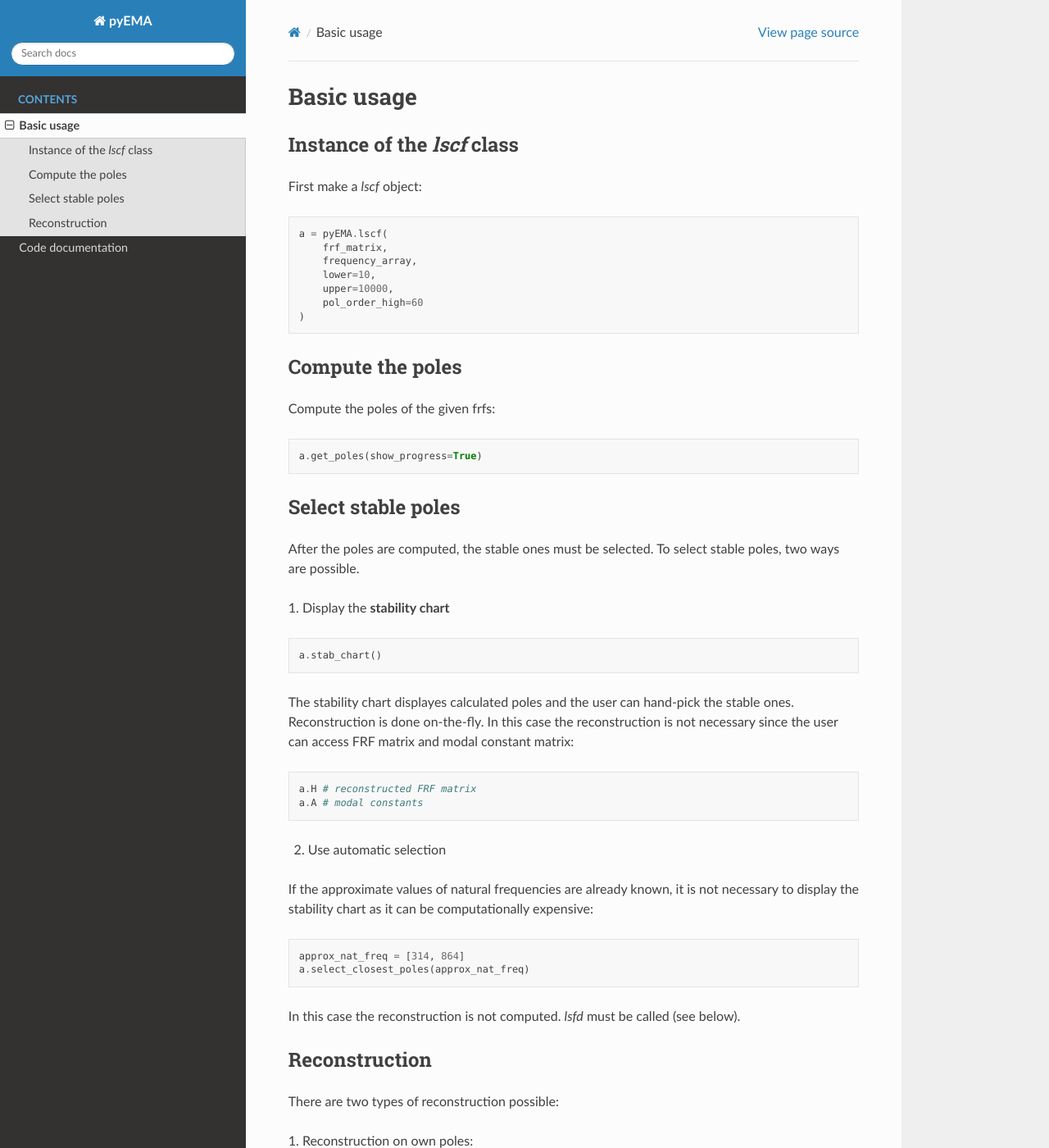
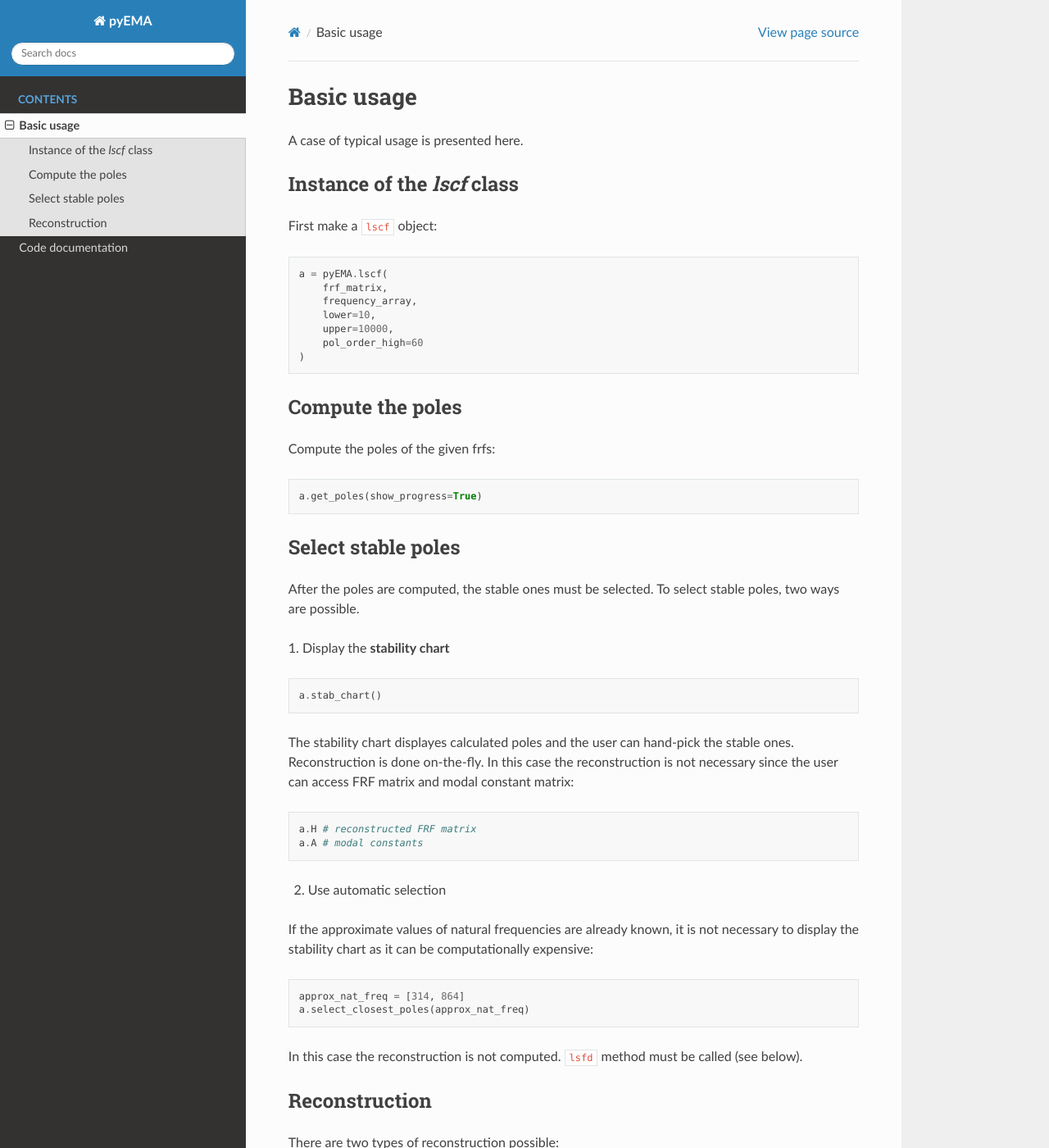
Before and after one commit to ladisk/pyEMA, a Sphinx documentation site: the page built from docs/source/basic_usage.rst, in a window 1280 px wide and 1400 px high. Shown: the whole window at 82% size. Built offline with Sphinx 7.4.7 and the Read the Docs theme 2.0.0, drawn with Linux system fonts in a browser that asks for light colours.

Commit message:
prep for 0.20 release and doc update

```diff
--- a/docs/source/basic_usage.rst
+++ b/docs/source/basic_usage.rst
@@ -1,9 +1,10 @@
 Basic usage
 ===========
+A case of typical usage is presented here.
 
 Instance of the `lscf` class
 ----------------------------
-First make a `lscf` object:
+First make a ``lscf`` object:
 ::
     a = pyEMA.lscf(
         frf_matrix,
@@ -41,7 +42,7 @@
     approx_nat_freq = [314, 864]
     a.select_closest_poles(approx_nat_freq)
 
-In this case the reconstruction is not computed. `lsfd` must be called (see below).
+In this case the reconstruction is not computed. ``lsfd`` method must be called (see below).
 
 Reconstruction
 --------------
@@ -54,7 +55,7 @@
 
 **H** is reconstructed FRF matrix and **A** is a matrix of modal constants.
 
-2. Reconstruction on `c` usign poles from `a`:
+2. Reconstruction on ``c`` usign poles from ``a``:
 ::
     c = pyEMA.lscf(
         frf_matrix,
--- a/setup.py
+++ b/setup.py
@@ -6,11 +6,13 @@
 This module supports experimental and operational modal analysis.
 
 For the showcase see: https://github.com/ladisk/pyEMA/blob/master/pyEMA%20Showcase.ipynb
+
+Documentation is located here: https://pyema.readthedocs.io/en/latest/
 """
 
 from setuptools import setup
 setup(name='pyEMA',
-      version='0.18',
+      version='0.20',
       author='Klemen Zaletelj, Tomaž Bregar, Domen Gorjup, Janko Slavič',
       author_email='janko.slavic@fs.uni-lj.si, ladisk@gmail.com',
       description='Experimental and operational modal analysis.',
```
Also changed, not shown: 1 other file.
